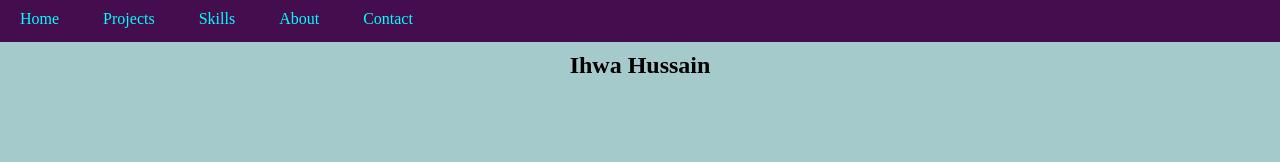
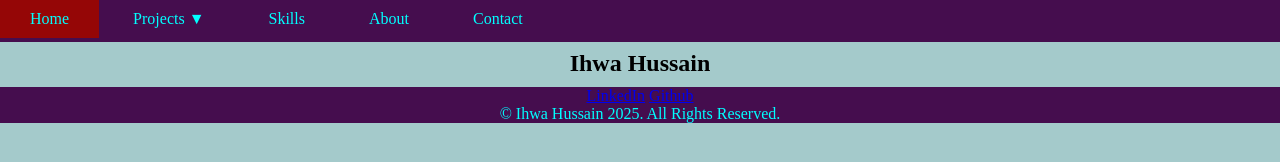
Before and after one commit to IhwaHussain/ihwahussain.github.io, a plain HTML site: page index.html in a window 1280 px wide. Drawn offline with Linux system fonts and the light colour scheme.

Commit message:
Fixed navbar to have dropdown

```diff
--- a/assets/cssFiles/style.css
+++ b/assets/cssFiles/style.css
@@ -1,3 +1,10 @@
+:root{
+    --headerfooterbg:  hsl(291, 71%, 18%);
+    --headerfooterfont: hsl(180, 100%, 50%);
+    --sitebg:  hsl(182, 27%, 72%);
+
+}
+
 * {
     margin: 0;
     padding: 0;
@@ -9,20 +16,29 @@ html{
 }
 
 body {
-    background-color: rgb(165, 202, 203);
+    background-color: var(--sitebg);
 }
 
 .container{
     margin: 0;
     padding: 0;
-    overflow: hidden;
+    overflow: visible;
 }
 
 header{
+    margin: 0;
     padding: 0px;
+    text-align: left;
+    background-color: var(--headerfooterbg);
+    color: var(--headerfooterfont);
+}
+
+footer{
+    margin: 0;
+    padding: 0;
     text-align: center;
-    background-color: rgb(67, 13, 78);
-    color:black;
+    background-color: var(--headerfooterbg);
+    color: var(--headerfooterfont);
 }
 
 
@@ -32,31 +48,91 @@ nav{
 }
 
 .topnav{
-    background-color: rgb(67, 13, 78);
+    background-color: var(--headerfooterbg);
     list-style-type: none;
     width: 100%;
-    /*display: flex;*/
     margin: 0px;
     padding: 0px;
+    position: absolute;
 }
 
 .topnav li{
+    list-style: none;
     display: inline-block;
 }
 
-.topnav li a {
+.topnav li a{
     float: left;
     display: block;
-    color:aqua;
+    color:var(--headerfooterfont);
     text-align: center;
-    padding: 10px 20px;
+    padding: 10px 30px;
     text-decoration: none;
+    position: relative;
 }
+
+.topnav li > a::after { content: ' \25BC';}
+
+li > a:only-child:after { content: ''; }
+
+.topnav li a:hover{
+    background-color: #950606;
+}
+
+.topnav li ul{
+    visibility: hidden;
+    opacity: 0;
+    transition: opacity 1s;
+    float: left;
+    position: absolute;
+    /*padding-left: 0;*/
+    left: 0;
+    /*display: none;*/
+    background-color: rgb(67, 13, 78);
+    top: 100%;
+    z-index: 1;
+}
+
+.topnav li ul li{
+    width: 100%;
+}
+
+.topnav li:hover ul{
+    visibility: visible;
+    opacity: 1;
+    transition: opacity 0.5s;
+    /*display: block;*/
+}
+
+/*.topnav li:hover > ul,
+ul li ul:hover{
+    visibility: visible;
+    opacity: 1;
+    display: block;
+    min-width: 250px;
+    text-align: left;
+    padding-top: 20px;
+    box-shadow: 0px 3px 5px -1px #ccc;
+}
+
+.topnav li ul li{
+    clear: both;
+    width: 100%;
+    text-align: left;
+    margin-bottom: 20px;
+    border-style: none;
+}
+
+.topnav li ul li a:hover{
+    padding-left: 10px;
+    transition: all 0.3 ease;
+}*/
 
 .content {
     padding: 10px 0;
 }
 
 .content h1{
+    padding-top: 40px;
     text-align: center;
 }
--- a/index.html
+++ b/index.html
@@ -9,21 +9,34 @@
 
 <body>
     <header>
-        <div class="container">
     <nav>
-            <ul class = "topnav">
+        <ul class ="topnav">
             <li><a href="index.html">Home</a></li>
-                <li><a href="pages/projects.html">Projects</a></li>
+            <li><a href="pages/projects.html">Projects</a>
+                <ul>
+                    <li><a href="pages/projects/audio-twister.html">Audio Twister</a></li>
+                    <li><a href="pages/projects/employment-recruitment-trends.html">Employment and Recruitment Trends</a></li>
+                    <li><a href="pages/projects/financial-order-microservice.html">Financial Orders Microservice</a></li>
+                    <li><a href="pages/projects/fine-particulate-mortality.html">Fine Particulate Mortality</a></li>
+                </ul>
+            </li>
             <li><a href="pages/skills.html">Skills</a></li>
             <li><a href="pages/about.html">About</a></li>
             <li><a href="pages/contact.html">Contact</a></li>
         </ul>
     </nav>
-        </div>
     </header>
+
     <section class = "content">
         <h1>Ihwa Hussain</h1>
         <p></p>
     </section>
+    <footer>
+        <ul class = footer-website-links>
+            <a href="https://www.linkedin.com/in/ihwahussain/">LinkedIn</a>
+            <a href="https://github.com/IhwaHussain">Github</a>
+        </ul>
+        <p class="copyright">&copy Ihwa Hussain 2025. All Rights Reserved.</p>
+    </footer>
 </body>
 </html>
```
Also changed, not shown: pages/projects/audio-twister.html (added), pages/projects/employment-recruitment-trends.html (added), pages/projects/financial-order-microservice.html (added), pages/projects/fine-particulate-mortality.html (added). Lines whose indentation alone changed are shown as unchanged.
